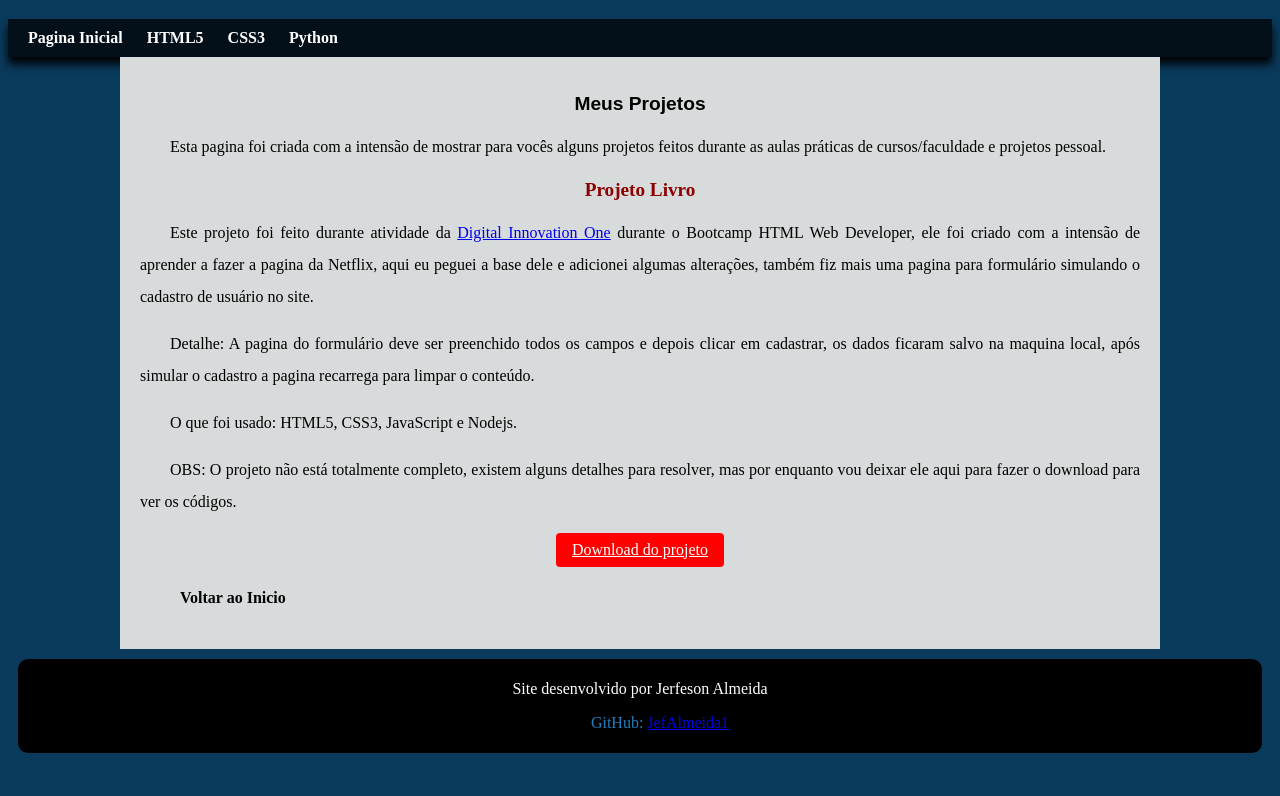
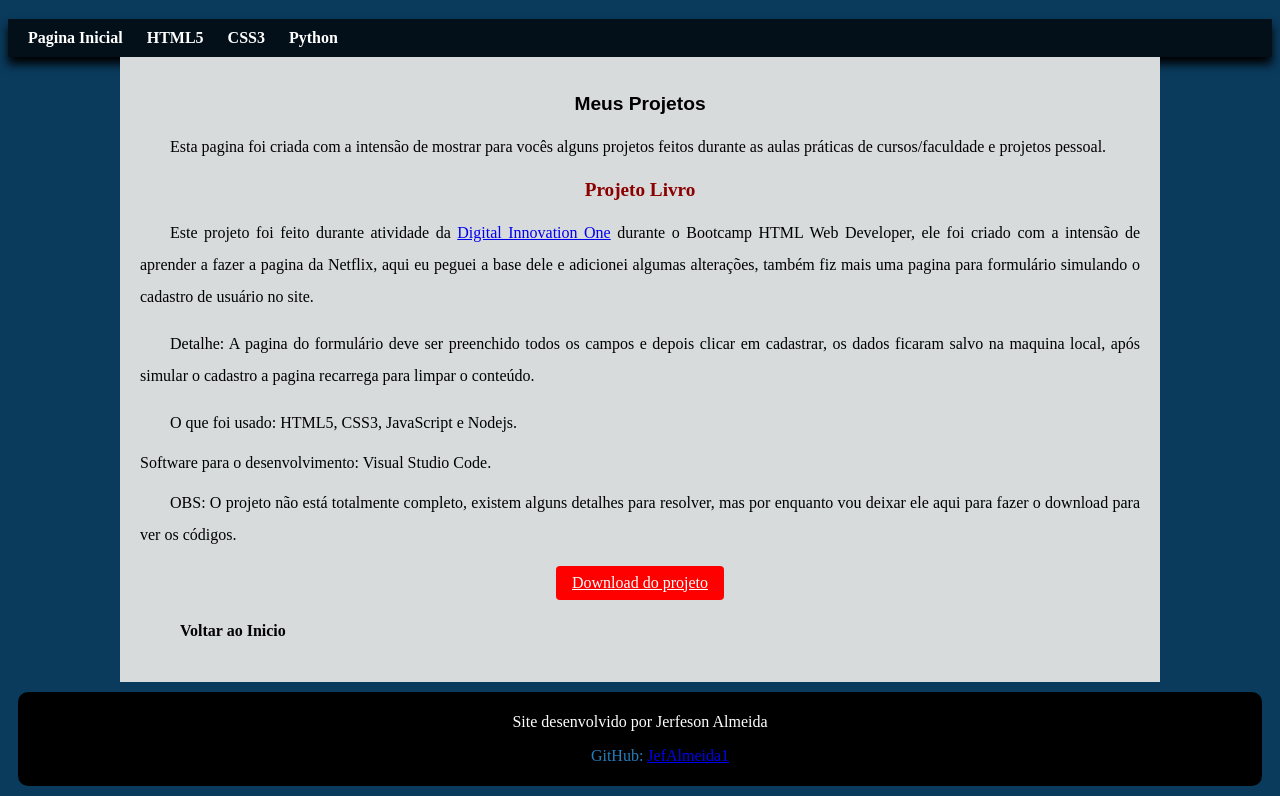
Before and after one commit to JefAlmeida1/Portfolio, a plain HTML site: page meus projetos/projetos.html in a window 1280 px wide. Shown: the part 67-863 px from the top of the page. Before the commit the page ends 830 px from the top, so only its background shows below. Drawn offline with Linux system fonts and the light colour scheme; files whose address does not match are found by name.

Commit message:
up datelhe

```diff
--- a/meus projetos/projetos.html
+++ b/meus projetos/projetos.html
@@ -32,6 +32,7 @@
             <p>Este projeto foi feito durante atividade da <a href="https://digitalinnovation.one/" target="_blank">Digital Innovation One</a> durante o Bootcamp HTML Web Developer, ele foi criado com a intensão de aprender a fazer a pagina da Netflix, aqui eu peguei a base dele e adicionei algumas alterações, também fiz mais uma pagina para formulário simulando o cadastro de usuário no site.</p>
             <p>Detalhe: A pagina do formulário deve ser preenchido todos os campos e depois clicar em cadastrar, os dados ficaram salvo na maquina local, após simular o cadastro a pagina recarrega para limpar o conteúdo.</p>
             <p>O que foi usado: HTML5, CSS3, JavaScript e Nodejs.</p>
+            Software para o desenvolvimento: Visual Studio Code.
             <p>OBS: O projeto não está totalmente completo, existem alguns detalhes para resolver, mas por enquanto vou deixar ele aqui para fazer o download para ver os códigos.</p>
             <div class="livro3"><a class="livro2" href="Projeto Livro.rar" download="Projeto Livro.rar">Download do projeto</a></div>
 
```
